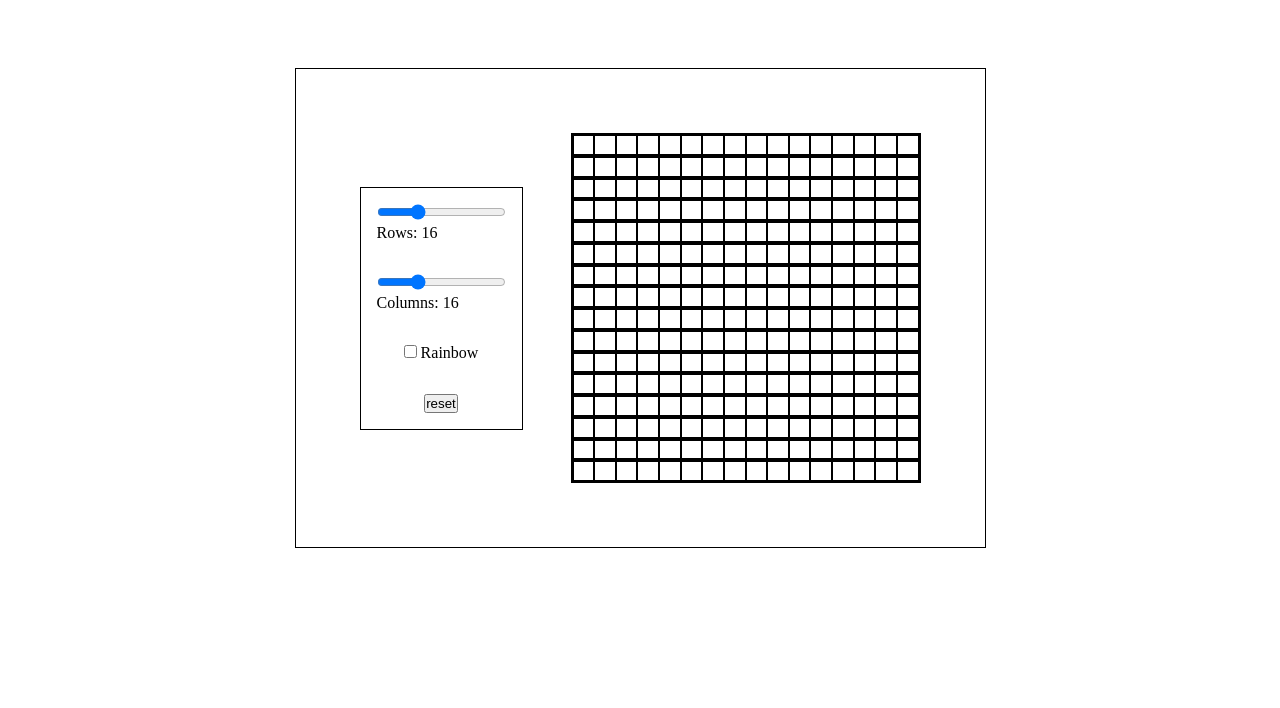
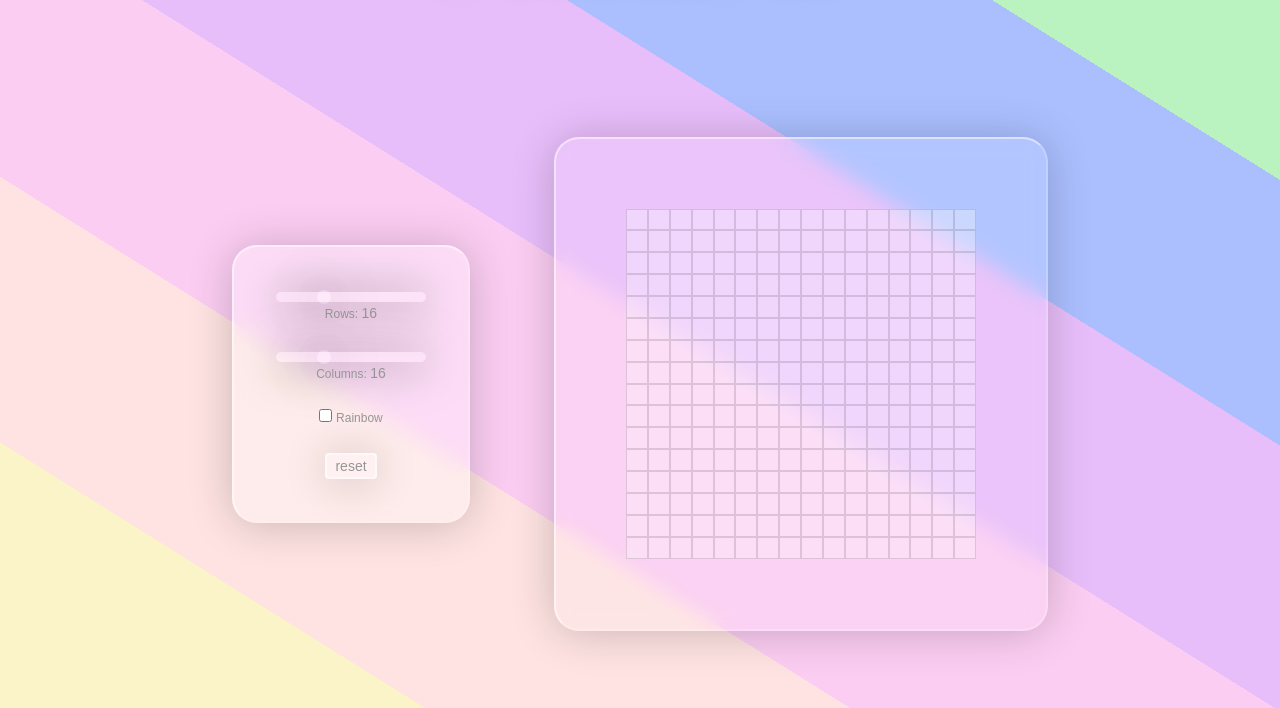
Before and after one commit to BleuVLK/etch-a-sketch, a plain HTML site: page index.html in a window 1280 px wide. Shown: the part 92-800 px from the top of the page. Drawn offline with Linux system fonts and the light colour scheme.

Commit message:
Add glass-like UI

```diff
--- a/index.html
+++ b/index.html
@@ -6,14 +6,15 @@
         <link rel="stylesheet" href="./styles.css">
     </head>
     <body>
+        <h1>ETCH-A-SKETCH</h1>
         <div class="main">
-            <div class="input">
+                <div class="input glass">
                 <div class="row-slider-container">
-                    <input id="row-slider" type="range" min="10" max="30" value="16" step="1">
+                    <input id="row-slider" class="slider" type="range" min="10" max="30" value="16" step="1">
                     <p>Rows: <output id="row-slider-value"></output></p>
                 </div>
                 <div class="column-slider-container">
-                    <input id="column-slider" type="range" min="10" max="30" value="16" step="1">
+                    <input id="column-slider" class="slider" type="range" min="10" max="30" value="16" step="1">
                     <p>Columns: <output id="column-slider-value"></output></p>
                 </div>
                 <div class="rainbow-check">
@@ -22,7 +23,9 @@
                 </div>
                 <button class="reset">reset</button>
             </div>
-            <div class="grid"></div>
+            <div class="grid-container glass">
+                <div class="grid"></div>
+            </div>
         </div>
     </body>
 </html>
--- a/myScript.js
+++ b/myScript.js
@@ -10,6 +10,7 @@ function genGrid(rows = 16, columns = 16) {
     for (let c = 0; c < columns; c++) {
       const COLUMN = document.createElement('div');
       COLUMN.classList.toggle('column');
+      COLUMN.style.opacity = '0.5';
       COLUMN.addEventListener('mouseover', () => {
           changeColour(COLUMN);
         });
@@ -67,10 +68,10 @@ function changeColour(element) {
         let v1 = random();
         let v2 = random();
         let v3 = random();
-        element.style.cssText = `background-color: rgb(${v1}, ${v2}, ${v3});`;
+        element.style.cssText = `background: rgb(${v1}, ${v2}, ${v3});`;
         break;
       case rainbow === false:
-        element.style.cssText = `background-color: black;`;
+        element.style.cssText = `background: black;`;
     }
   }
 }
--- a/styles.css
+++ b/styles.css
@@ -2,53 +2,154 @@
     margin: 0;
     padding: 0;
     box-sizing: border-box;
+    font-family: sans-serif;
+    font-size: 14px;
 }
+
 
 body {
     height: 100dvh;
     display: flex;
+    flex-direction: column;
     align-items: center;
     justify-content: center;
+    background-image: linear-gradient(
+    to top right,
+    #FCF4C9 16.6%,
+    #FEE3E2 16.6% 33.2%,
+    #FBCDF2 33.2% 49.8%,
+    #E8BEFA 49.8% 66.4%,
+    #ABBFFF 66.4% 83%,
+    #BBF3C0 83%);
+}
+
+
+h1 {
+    color: rgba(255, 255, 255, .5);
+    text-shadow: 0 2px 42px rgba(0, 0, 0, .2);
+    font-size: 48px;
+    margin-bottom: 2em;
+
 }
 
 
 .main {
-    outline: 1px solid black;
     padding: 4em;
     display: flex;
     align-items: center;
     justify-content: center;
-    gap: 3em;
+    gap: 6em;
+}
+
+
+.grid-container {
+    padding: 5em;
 }
 
 
 .grid {
-    border: 1px solid black;
     height: 350px;
     width: 350px;
     display: flex;
     flex-direction: column;
+    background-color: rgba(255, 255, 255, 0.3)
 }
 
+
 .row {
-    border: 1px solid black;
     flex-grow: 1;
     display: flex;
 }
 
+
 .column {
-    border: 1px solid black;
+    border: 1px solid rgba(0, 0, 0, 0.25);
     flex-grow: 1
 }
 
 
 .input {
-    border: 1px solid black;
-    padding: 1em;
+    padding: 3em;
     display: flex;
     flex-direction: column;
     align-items: center;
     justify-content: center;
     gap: 2em;
+    background-color: rgba(255, 255, 255, 0.3) !important;
 
 }
+
+.reset {
+    padding-block: 3px;
+    padding-inline: 8px;
+    border-radius: 4px !important;
+    font-weight: normal;
+    color: rgba(150, 150, 150, 1);
+    background-color: inherit;
+    border: 2px solid rgba(255, 255, 255, .5);
+    box-shadow: 0 2px 45px rgba(0, 0 , 0, .2);
+    cursor: pointer;
+}
+
+
+.reset:hover {
+    box-shadow: 0 0 8px white;
+    text-shadow: 0 0 2px white;
+    font-weight: bold;
+}
+
+
+p,
+label {
+    color: rgba(150, 150, 150, 1);
+    font-weight: normal;
+    font-size: 12px;
+    text-align: center;
+}
+
+
+.slider {
+    width: 150px;
+    height: 10px;
+    -webkit-appearance: none;
+    background: rgba(255, 255, 255, .2);
+    outline: none;
+    border-radius: 10px;
+    box-shadow: 0 2px 45px rgba(0, 0, 0, .5);
+    cursor: pointer;
+}
+
+
+.slider::-webkit-slider-thumb {
+    -webkit-appearance: none;
+    width: 14px;
+    height: 14px;
+    border-radius: 50%;
+    box-shadow: 0 2px 45px rgba(0, 0, 0, .5);
+    background: rgba(255, 255, 255, .2);
+}
+
+
+.slider::-moz-range-thumb {
+    -moz-appearance: none;
+    width: 14px;
+    height: 14px;
+    border-radius: 50%;
+    box-shadow: 0 2px 45px rgba(0, 0, 0, .5);
+    background: rgba(255, 255, 255, .2);
+}
+
+
+#rainbow {
+    cursor: pointer;
+}
+
+.glass {
+    background: rgba(255, 255, 255, .1); /*the last value is the opacity*/
+    box-shadow: 0 2px 45px rgba(0, 0, 0, .2);
+    border: 2px solid rgba(255, 255, 255, .5);
+    border-right: 2px solid rgba(255, 255, 255, .2);
+    border-bottom: 2px solid rgba(255, 255, 255, .2);
+    backdrop-filter: blur(10px); /*this is what makes the image distort*/
+    border-radius: 25px;
+  }
--- /dev/null
+++ b/styles_glass.css
@@ -0,0 +1,68 @@
+* {
+    margin: 0;
+    padding: 0;
+    box-sizing: box-border;
+    font-family: sans-serif;
+    color: white;
+  }
+
+
+body {
+  height: 100dvh;
+  display: flex;
+  flex-direction: column;
+  align-items: center;
+  justify-content: center;
+  background-image: linear-gradient(
+    to top right,
+    #FCF4C9 16.6%,
+    #FEE3E2 16.6% 33.2%,
+    #FBCDF2 33.2% 49.8%,
+    #E8BEFA 49.8% 66.4%,
+    #ABBFFF 66.4% 83%,
+    #BBF3C0 83%);
+}
+
+button:hover {
+  box-shadow: 0 0 10px white;
+  text-shadow: 0 0 10px white;
+}
+
+
+#generate {
+  margin-block: 2em;
+  padding: 0.7em;
+  border-radius: 12px;
+  font-weight: bolder;
+  font-size: 10px;
+}
+
+
+.grid-box {
+  padding: 4em;
+  margin-bottom: 4em;
+  min-width: 250px;
+  min-height: 300px;
+  display: flex;
+  flex-direction: column;
+  align-items: center;
+  justify-items: center;
+  border-radius: 30px; /*this is not related to the effect. It's for round corners*/
+}
+
+
+.glass {
+  background: rgba(255, 255, 255, .1); /*the last value is the opacity*/
+  box-shadow: 0 2px 45px rgba(0, 0, 0, .2);
+  border: 2px solid rgba(255, 255, 255, .5);
+  border-right: 2px solid rgba(255, 255, 255, .2);
+  border-bottom: 2px solid rgba(255, 255, 255, .2);
+  backdrop-filter: blur(10px); /*this is what makes the image distort*/
+}
+
+.column {
+  background: rgba(255, 255, 255, 0.5);
+  /*backdrop-filter: blur(10px);*/
+  width: 10px;
+  height: 10px;
+}
```
